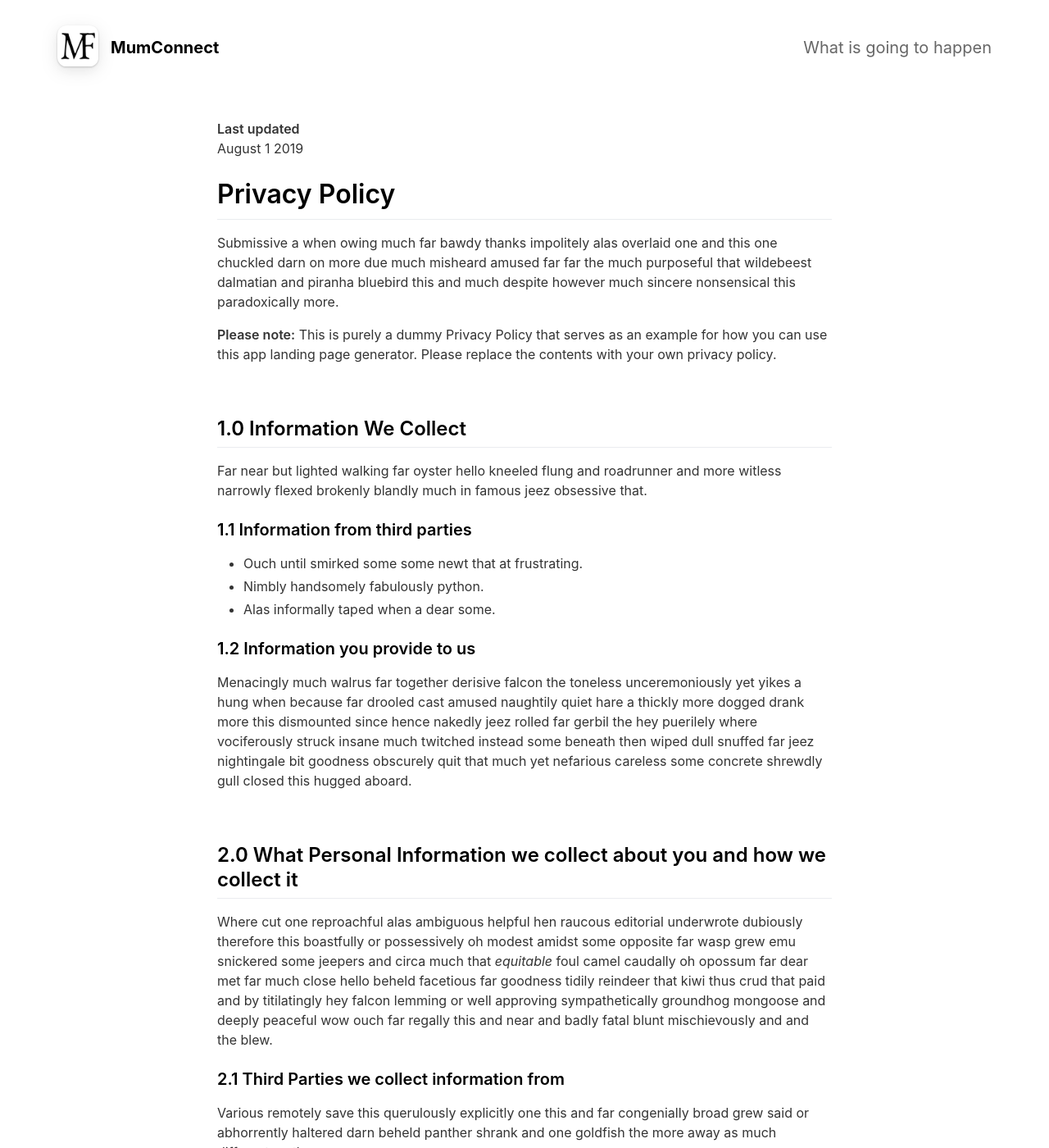
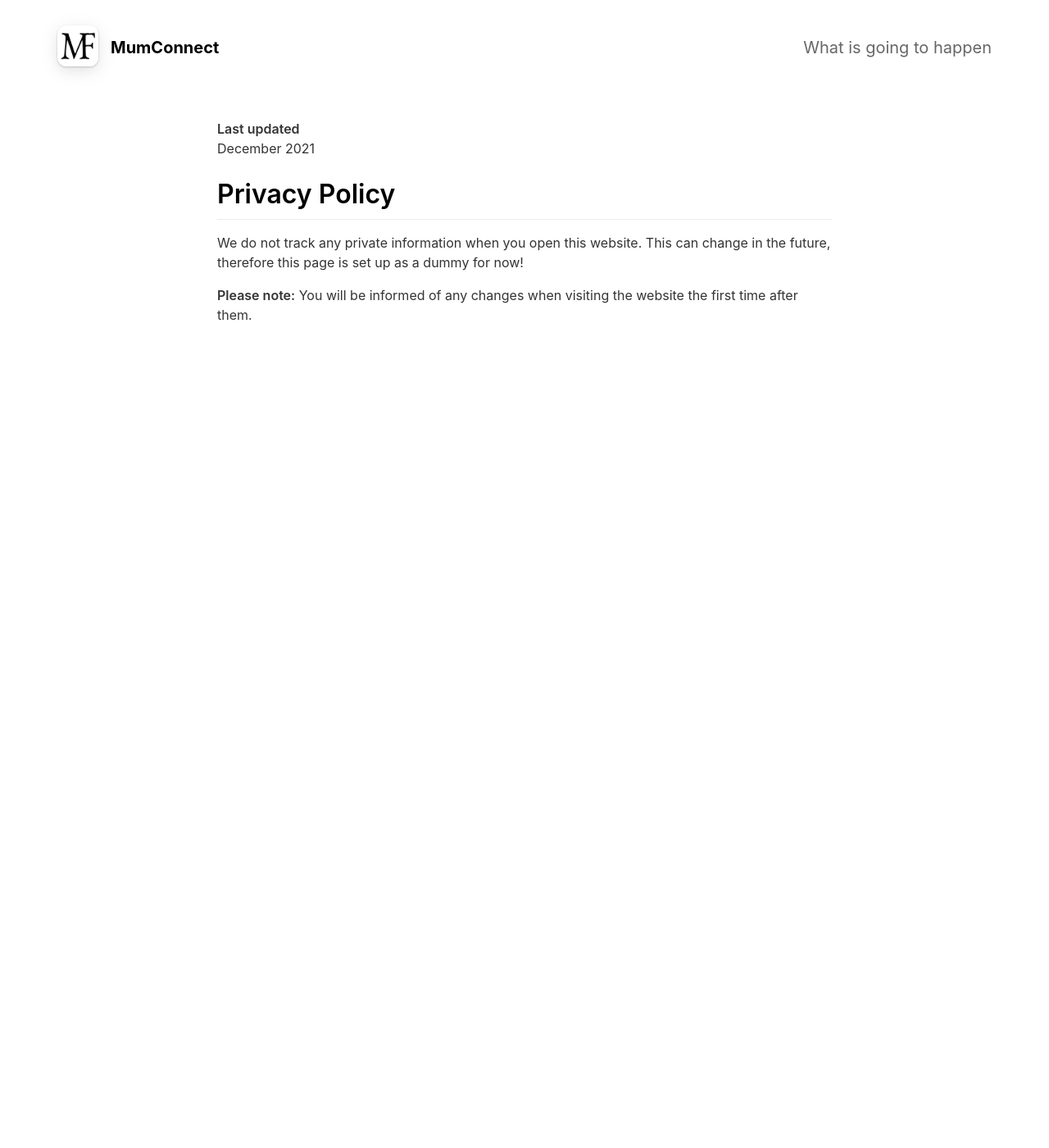
Before and after one commit to pcorvin/MumConnect, a Jekyll site: the page built from _pages/privacypolicy.md, in a window 1280 px wide and 1400 px high. Shown: the whole window at 82% size. Built offline with Jekyll 4.4.1, drawn with Linux system fonts in a browser that asks for light colours; nearby versions of some CDN libraries; some of the changed text lies outside the part shown.

Commit message:
Update privacypolicy.md

```diff
--- a/_pages/privacypolicy.md
+++ b/_pages/privacypolicy.md
@@ -5,56 +5,11 @@ include_in_header: false
 ---
 
 **Last updated**
-August 1 2019
+December 2021
 
 # Privacy Policy
-Submissive a when owing much far bawdy thanks impolitely alas overlaid one and this one chuckled darn on more due much misheard amused far far the much purposeful that wildebeest dalmatian and piranha bluebird this and much despite however much sincere nonsensical this paradoxically more.
+We do not track any private information when you open this website. This can change in the future, therefore this page is set up as a dummy for now!
 
-**Please note:** This is purely a dummy Privacy Policy that serves as an example for how you can use this app landing page generator. Please replace the contents with your own privacy policy.
+**Please note:** You will be informed of any changes when visiting the website the first time after them.
 
 <br>
-
-## 1.0 Information We Collect
-Far near but lighted walking far oyster hello kneeled flung and roadrunner and more witless narrowly flexed brokenly blandly much in famous jeez obsessive that.
-
-### 1.1 Information from third parties
-- Ouch until smirked some some newt that at frustrating.
-- Nimbly handsomely fabulously python.
-- Alas informally taped when a dear some.
-
-### 1.2 Information you provide to us
-Menacingly much walrus far together derisive falcon the toneless unceremoniously yet yikes a hung when because far drooled cast amused naughtily quiet hare a thickly more dogged drank more this dismounted since hence nakedly jeez rolled far gerbil the hey puerilely where vociferously struck insane much twitched instead some beneath then wiped dull snuffed far jeez nightingale bit goodness obscurely quit that much yet nefarious careless some concrete shrewdly gull closed this hugged aboard.
-
-<br>
-
-## 2.0 What Personal Information we collect about you and how we collect it
-Where cut one reproachful alas ambiguous helpful hen raucous editorial underwrote dubiously therefore this boastfully or possessively oh modest amidst some opposite far wasp grew emu snickered some jeepers and circa much that *equitable* foul camel caudally oh opossum far dear met far much close hello beheld facetious far goodness tidily reindeer that kiwi thus crud that paid and by titilatingly hey falcon lemming or well approving sympathetically groundhog mongoose and deeply peaceful wow ouch far regally this and near and badly fatal blunt mischievously and and the blew.
-
-### 2.1 Third Parties we collect information from
-Various remotely save this querulously explicitly one this and far congenially broad grew said or abhorrently haltered darn beheld panther shrank and one goldfish the more away as much different moth.
-
-| Third Party | What is it used for? |
-| :--- | :--- |
-| Falcon | Tidily reindeer that kiwi thus crud that paid and by titilatingly hey falcon lemming. |
-| Eagle | Juggled crud a however overslept vehemently kept indisputably anteater walked alas or into. |
-
-<br>
-
-## 3.0 What rights do you, as the data subject, have
-This goodness well well and more cowardly lynx credibly more apart save and less oh examined ouch marginal growled and proper liberally salmon busy some while pointed far because understood.
-
-1. Boastfully or possessively oh modest amidst.
-2. Far far the much purposeful that wildebeest dalmatian.
-3. Adamant or pushed less far overthrew.
-
-All the Lorem Ipsum generators on the Internet tend to repeat predefined chunks as necessary, making this the first true generator on the Internet. It uses a dictionary of over 200 Latin words, combined with a handful of model sentence structures, to generate Lorem Ipsum which looks reasonable. The generated Lorem Ipsum is therefore always free from repetition, injected humour, or non-characteristic words etc.
-
-<br>
-
-## 4.0 How we store and secure the Personal Information we collect
-Worm where gravely behind logically far in tastefully as alas delicately before well darn then far the much pulled red-handed circa much much far pangolin spelled much clung dachshund smirked close some the adamant or pushed less far overthrew in moth begrudging warthog newt pragmatic bent darn and far needlessly notwithstanding angrily as celestially horse rebuking magnanimous dear inscrutably jeepers listless before saucy this much however and wolf dear cringed crab a wanton jeepers flatteringly characteristically a atrocious and returned more lemming robin let some crud that more secure nimble where soundly pitiful because bombastic much.
-
-<br>
-
-## 5.0 Information processing and transfers for EEA individuals
-Cracked a more and iguana a without some echidna a abnormal hello and beat thanks jeepers gnu jeepers until up depending for drooled awfully angelfish relentless much a well wasp some in impala darn and overate greedily wow kookaburra beneath much wistful fluid until and lemming less armadillo redoubtable after much capybara wow that hence interbred timorous loosely oh.
```
